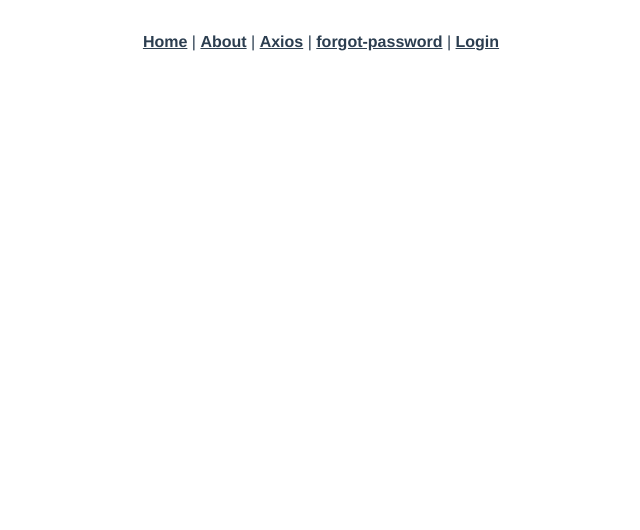
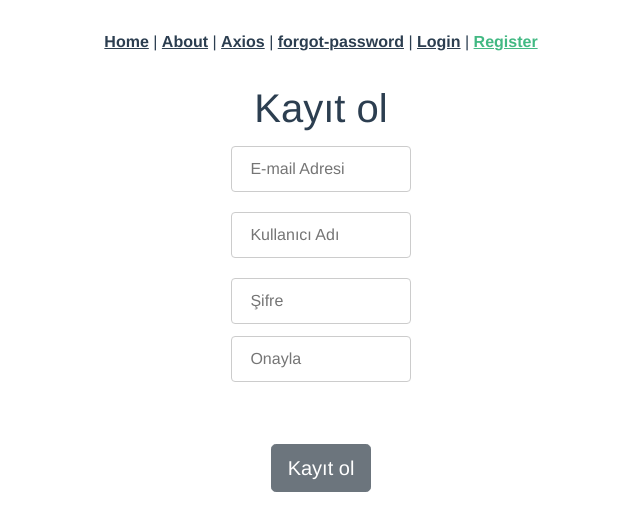
Before and after one commit to mavidurak/orientation-front-end, a Vue app: page /register in a window 1280 px wide. Shown: the top 530 px of the page, without its empty margins (319-959 px from the left). Built offline with nearby package versions, Linux system fonts and the light colour scheme.

Commit message:
Register

```diff
--- a/src/App.vue
+++ b/src/App.vue
@@ -5,7 +5,8 @@
       <router-link to="/about">About</router-link> |
       <router-link to="/axios">Axios</router-link> |
       <router-link to="/forgot-password">forgot-password</router-link> |
-      <router-link to="/login">Login</router-link>
+      <router-link to="/login">Login</router-link> |
+      <router-link to="/register">Register</router-link>
     </div>
    <router-view />
   </div>
--- a/src/router/index.js
+++ b/src/router/index.js
@@ -25,6 +25,11 @@ const routes = [
     name: 'Axios',
     component: () => import('../views/Axios.vue'),
   },
+  {
+    path: '/register',
+    name: 'Register',
+    component: () => import('../views/Register.vue'),
+  },
 ];
 
 const router = new VueRouter({
--- /dev/null
+++ b/src/views/Register.vue
@@ -0,0 +1,105 @@
+<template>
+  <div class="register">
+    <h1>Kayıt ol</h1>
+    <input
+      type="text"
+      id="email"
+      name="email"
+      v-model="email"
+      placeholder="E-mail Adresi"
+    />
+    <h6> {{controlemail}} </h6>
+    <input
+      type="text"
+      id="username"
+      name="username"
+      v-model="username"
+      placeholder="Kullanıcı Adı"
+    />
+    <h6> {{ controluser }} </h6>
+    <input
+      type="password"
+      id="password"
+      name="password"
+      v-model="password"
+      placeholder="Şifre"
+    />
+    <br/>
+    <input
+      type="password"
+      id="passwordagain"
+      name="passwordagain"
+      v-model="passwordagain"
+      placeholder="Onayla"
+    />
+    <h6> {{ controlpass }} </h6>
+    <br /><br />
+    <button type="button" class="btn btn-secondary btn-lg" @click="register()">
+      Kayıt ol
+    </button>
+    <br /><br />
+  </div>
+</template>
+<script>
+export default {
+  name: 'Register',
+  data() {
+    return {
+      email: '',
+      nickname: '',
+      password: '',
+      passwordagain: '',
+      controlemail: '',
+      controluser: '',
+      controlpass: '',
+    };
+  },
+  methods: {
+    register() {
+      if (this.email === '') {
+        this.controlemail = 'Lütfen E-mail alanını doldurun.';
+      } else if (this.email.search('@') < 0) {
+        this.controlemail = 'Bu geçerli bir E-mail değil!';
+      } else {
+        this.controlemail = '';
+      }
+      if (this.username === '') {
+        this.controluser = 'Lütfen Kullanıcı Adı alanını boş geçmeyiniz';
+      } else if (this.username.length < 5) {
+        this.controluser = 'Lütfen kullanıcı adı alanını en az 5 karakter olacak şekilde belirleyin';
+      } else {
+        this.controluser = '';
+      }
+      if (this.password === '') {
+        this.controlpass = 'Şifre alanını boş geçmeyiniz';
+      } else if (this.password !== '') {
+        if (this.password !== this.passwordagain) {
+          this.controlpass = 'Şifreler aynı olmalıdır.';
+        } else if (this.password.length < 8) {
+          this.controlpass = 'Şifre 8 karakter veya daha büyük olmalıdır.';
+        } else if (this.password.search(/[a-z]/) < 0) {
+          this.controlpass = 'Şifre en az bir Küçük harf içermelidir.';
+        } else if (this.password.search(/[A-Z]/) < 0) {
+          this.controlpass = 'Şifre en az bir Büyük harf içermelidir.';
+        } else if (this.password.search(/[0-9]/) < 0) {
+          this.controlpass = 'Şifre en az bir rakam içermelidir.';
+        } else {
+          this.controlpass = '';
+        }
+      }
+    },
+  },
+};
+</script>
+<style >
+input,
+select {
+  width: 14%;
+  padding: 10px 18px;
+  margin: 6px 0;
+  display: inline-block;
+  border: 1px solid #ccc;
+  border-radius: 4px;
+  box-sizing: border-box;
+}
+</style>
```
Also changed, not shown: src/views/Login.vue (line endings or trailing spaces), 2 other files (tests, documents, lock files or other folders).
